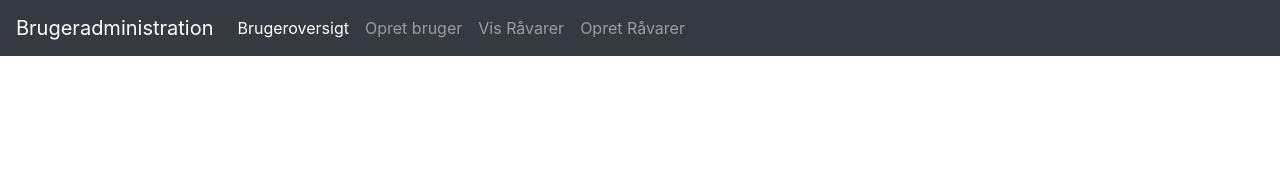
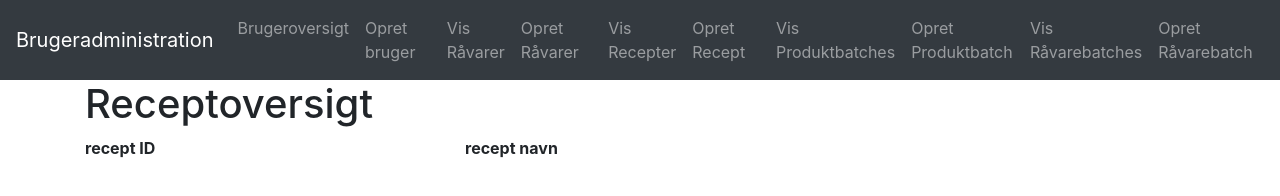
Before and after one commit to gruppe22/CDIO_FINAL, a plain HTML site: page WebContent/index.html at #!/ListRecepts in a window 1280 px wide. Drawn offline with Linux system fonts and the light colour scheme; no server answers.

Commit message:
Added ListRecepts, as well as added routing for everything

```diff
--- /dev/null
+++ b/WebContent/ListRecepts.html
@@ -0,0 +1,28 @@
+<h1>Receptoversigt</h1>
+<div ng-controller="ListReceptsController">
+    <div>
+        <div class="row">
+            <div class="col-sm">
+                <b>recept ID</b>
+            </div>
+            <div class="col-sm">
+                <b>recept navn</b>
+            </div>
+            <div class="col-sm">
+            </div>
+        </div>
+    </div>
+    <div class="container" ng-repeat="recept in recepts">
+        <div class="row">
+            <div class="col-sm">
+                {{recept.receptId}}
+            </div>
+            <div class="col-sm">
+                {{recept.receptNavn}}
+            </div>
+            <div class="col-sm">
+                <a ng-href="#!/ShowRecept/{{recept.receptId}}">Vis</a>
+            </div>
+        </div>
+    </div>
+</div>
--- a/WebContent/index.html
+++ b/WebContent/index.html
@@ -41,7 +41,7 @@
 
 	<div class="collapse navbar-collapse" id="navbarsExampleDefault">
 		<ul class="navbar-nav mr-auto">
-			<li class="nav-item active">
+			<li class="nav-item">
 				<a class="nav-link" href="#!ListUsers">Brugeroversigt</a>
 			</li>
 			<li class="nav-item">
@@ -52,6 +52,24 @@
 			</li>
 			<li class="nav-item">
 				<a class="nav-link" href="#!CreateComm">Opret Råvarer</a>
+			</li>
+			<li class="nav-item">
+				<a class="nav-link" href="#!ListRecepts">Vis Recepter</a>
+			</li>
+			<li class="nav-item">
+				<a class="nav-link" href="#!CreateRecept">Opret Recept</a>
+			</li>
+			<li class="nav-item">
+				<a class="nav-link" href="#!ListProducts">Vis Produktbatches</a>
+			</li>
+			<li class="nav-item">
+				<a class="nav-link" href="#!CreateProduct">Opret Produktbatch</a>
+			</li>
+			<li class="nav-item">
+				<a class="nav-link" href="#!ListCB">Vis Råvarebatches</a>
+			</li>
+			<li class="nav-item">
+				<a class="nav-link" href="#!CreateCB">Opret Råvarebatch</a>
 			</li>
 		</ul>
 	</div>
--- a/WebContent/js/UserAdminApp.js
+++ b/WebContent/js/UserAdminApp.js
@@ -31,6 +31,38 @@
                 .when("/EditComm/:raavareId", {
                     templateUrl : "EditComm.html",
                     controller : "EditCommController"
+                })
+                .when("/ListRecepts", {
+                    templateUrl : "ListRecepts.html",
+                    controller : "ListReceptsController"
+                })
+                .when("ShowRecept/:receptId", {
+                    templateUrl : "ShowRecept.html",
+                    controller : "ShowReceptController"
+                })
+                .when("/CreateRecept", {
+                    templateUrl : "CreateRecept.html",
+                    controller : "CreateReceptController"
+                })
+                .when("/ListProducts", {
+                    templateUrl : "ListProducts.html",
+                    controller : "ListProductsController"
+                })
+                .when("/ShowProduct/:pbId", {
+                    templateUrl : "ShowProduct.html",
+                    controller : "ShowProductController"
+                })
+                .when("/CreateProduct", {
+                    templateUrl : "CreateProduct.html",
+                    controller : "CreateProductController"
+                })
+                .when("/ListCB", {
+                    templateUrl : "ListCB.html",
+                    controller : "ListCBController"
+                })
+                .when("/CreateCB", {
+                    templateUrl : "CreateCB.html",
+                    controller : "CreateCBController"
                 });
         });
 
@@ -222,4 +254,20 @@
     }
     EditCommController.$inject = ['$scope', '$routeParams'];
     userAdminApp.controller('EditCommController', EditCommController);
+
+    var ListReceptsController = function($scope) {
+        var settings = {
+            url: "/rest/recept/",
+            method: "GET",
+            timeout: 0
+        };
+
+        $.ajax(settings).done(function (response) {
+            $scope.recepts = response;
+            $scope.$digest();
+
+        })
+    }
+    ListReceptsController.$inject = ['$scope'];
+    userAdminApp.controller('ListReceptsController', ListReceptsController);
 })();
```
